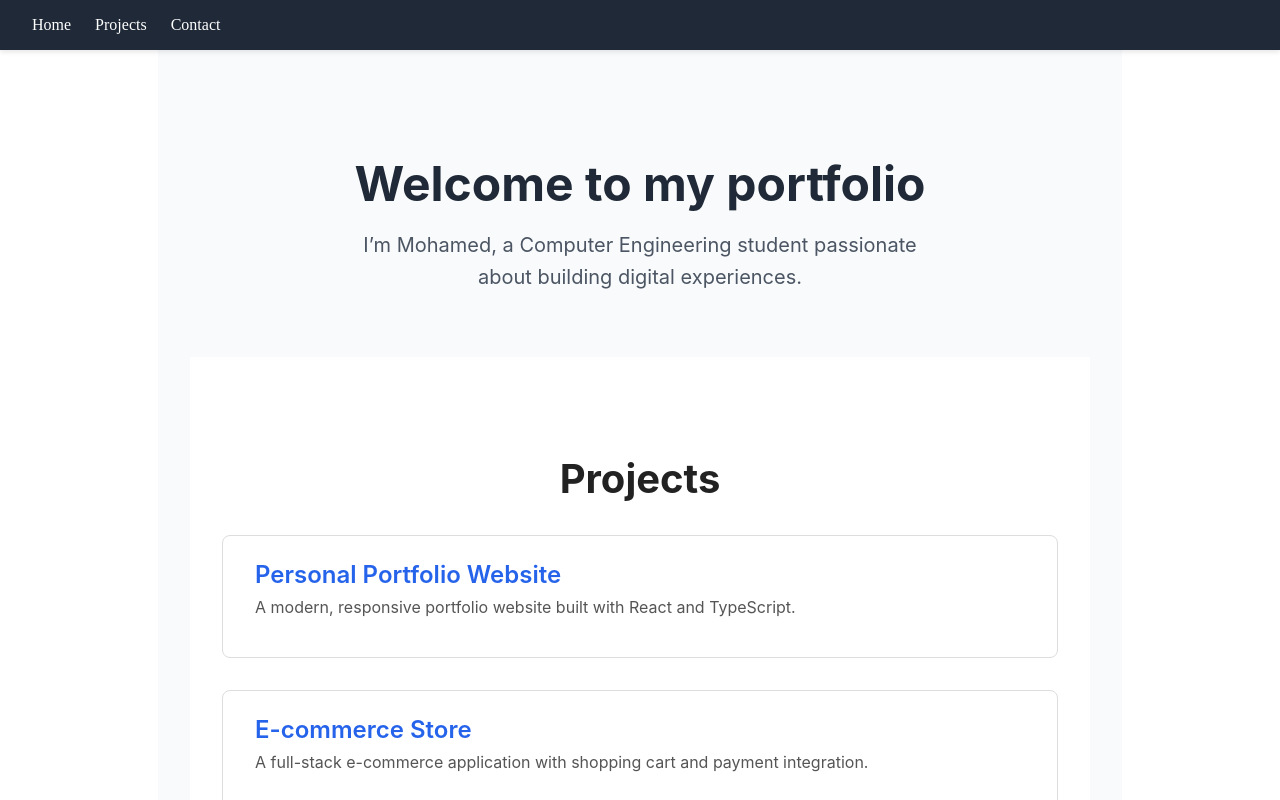
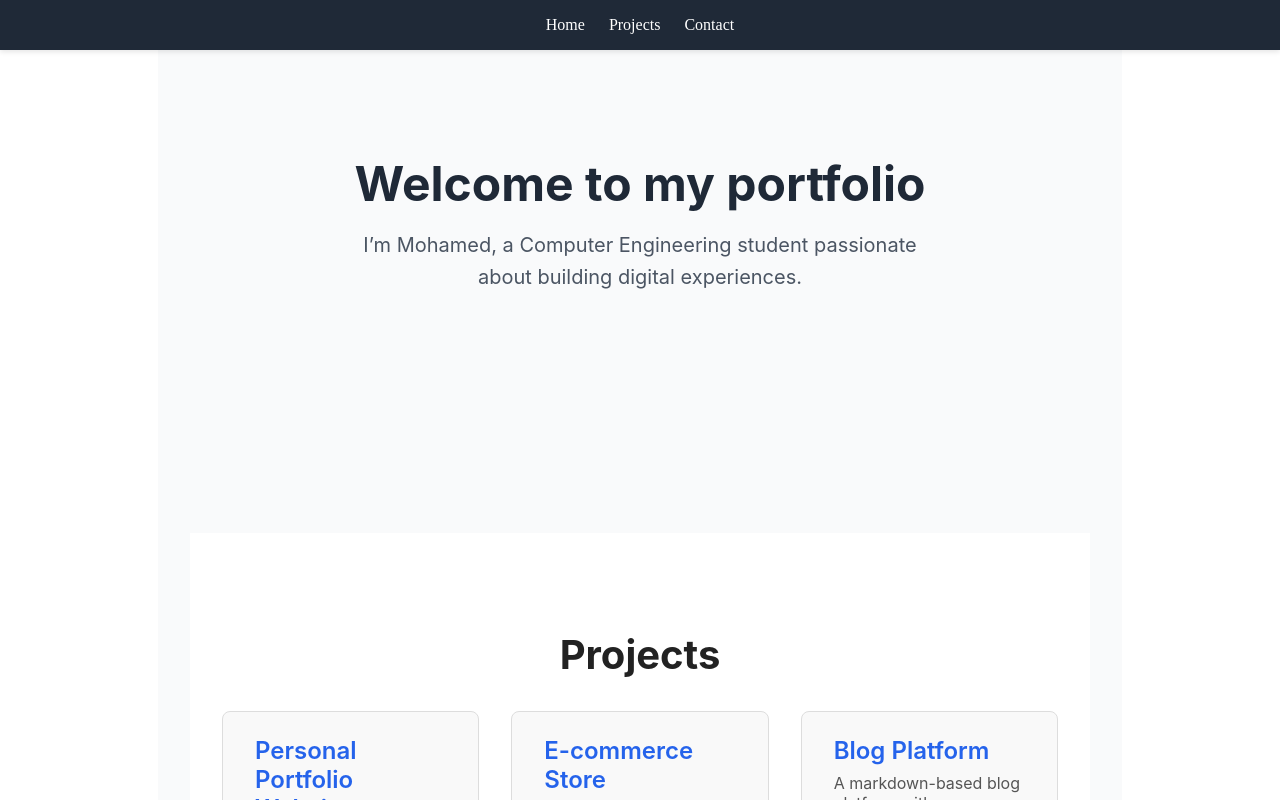
Before and after one commit to Mohamed3873/Portfolio-website, a React (Vite) app in the folder vite-project/: page / in a window 1280 px wide. Shown: the top 800 px of the page. Built offline with nearby package versions, Linux system fonts and the light colour scheme.

Commit message:
changeg the way projects are dispaleyed

```diff
--- a/vite-project/src/styles/home.css
+++ b/vite-project/src/styles/home.css
@@ -7,12 +7,12 @@
   background-color: #f9fafb; /* light gray background */
   color: #111827; /* dark text */
   font-family: -apple-system, BlinkMacSystemFont, "Segoe UI", Roboto, Oxygen,
-    Ubuntu, Cantarell, "Open Sans", "Helvetica Neue", sans-serif;
+    Ubuntu, Cantarell, "Open Sans", "Helvetica Neue", sans-serif;;
 }
 
 .intro-section {
   text-align: center;
-  margin-bottom: 4rem;
+  margin-bottom: 15rem;
 }
 
 .intro-title {
--- a/vite-project/src/styles/navbar.css
+++ b/vite-project/src/styles/navbar.css
@@ -24,7 +24,7 @@ nav ul {
   gap: 1.5rem;
   margin: 0;
   padding: 0;
-  justify-content: left;
+  justify-content: center;
 }
 
 nav li button,
--- a/vite-project/src/styles/projects.css
+++ b/vite-project/src/styles/projects.css
@@ -1,9 +1,7 @@
-/* projects.css */
-
 .projects-section {
   padding: 4rem 2rem;
   background-color: #fff;
-  max-width: 900px;
+  max-width: 1200px;
   margin: 0 auto 4rem auto;
 }
 
@@ -16,27 +14,33 @@
 }
 
 .projects-list {
+  display: flex;
+  flex-wrap: nowrap;
+  gap: 2rem;
+  justify-content: center;
   list-style: none;
   padding: 0;
   margin: 0;
 }
 
 .project-item {
+  flex: 1 1 300px; /* grow/shrink, minimum 300px width */
+  max-width: 350px;
   border: 1px solid #ddd;
   border-radius: 8px;
   padding: 1.5rem 2rem;
-  margin-bottom: 2rem;
   transition: box-shadow 0.3s ease;
+  background-color: #f9f9f9;
 }
 
 .project-item:hover {
-  box-shadow: 0 4px 15px rgba(0,0,0,0.1);
+  box-shadow: 0 4px 15px rgba(0, 0, 0, 0.1);
 }
 
 .project-link {
   font-size: 1.5rem;
   font-weight: 600;
-  color: #2563eb; /* blue-600 */
+  color: #2563eb;
   text-decoration: none;
 }
 
```
